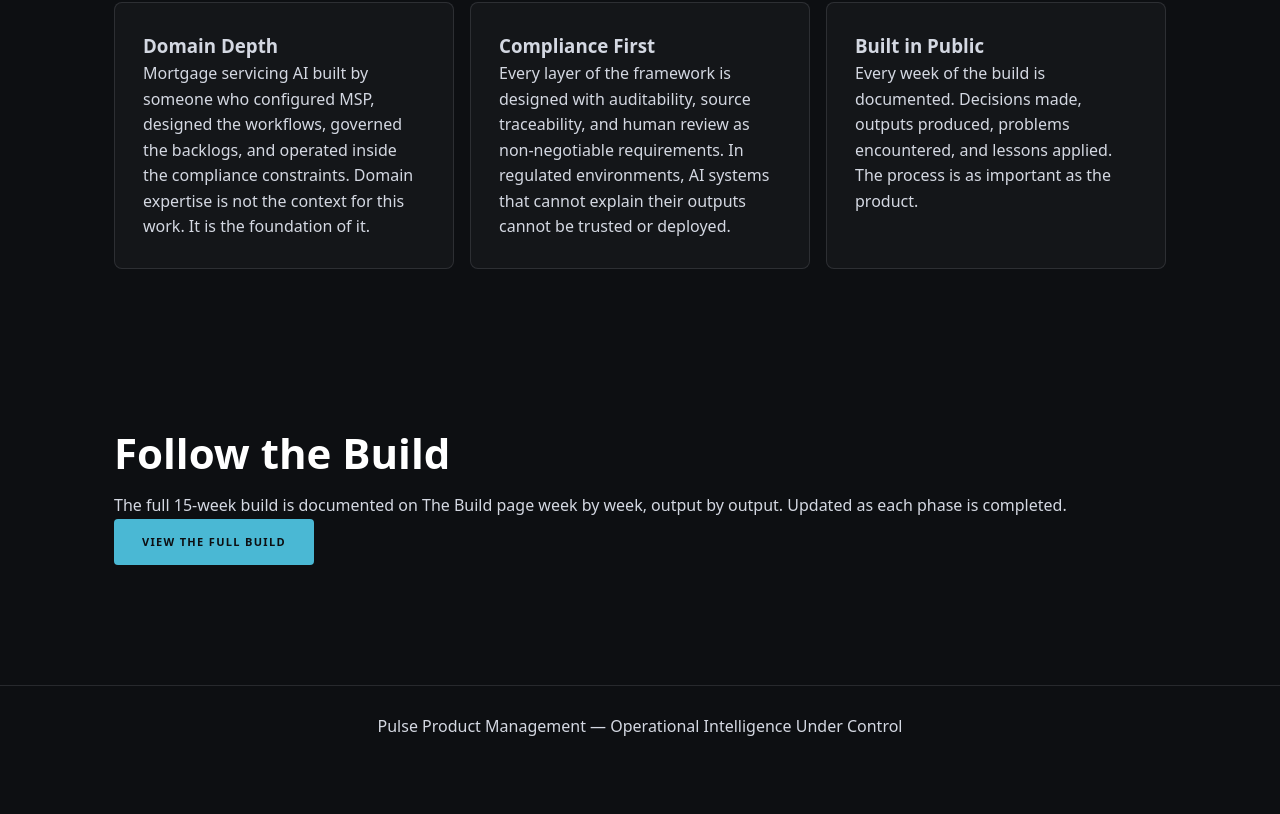
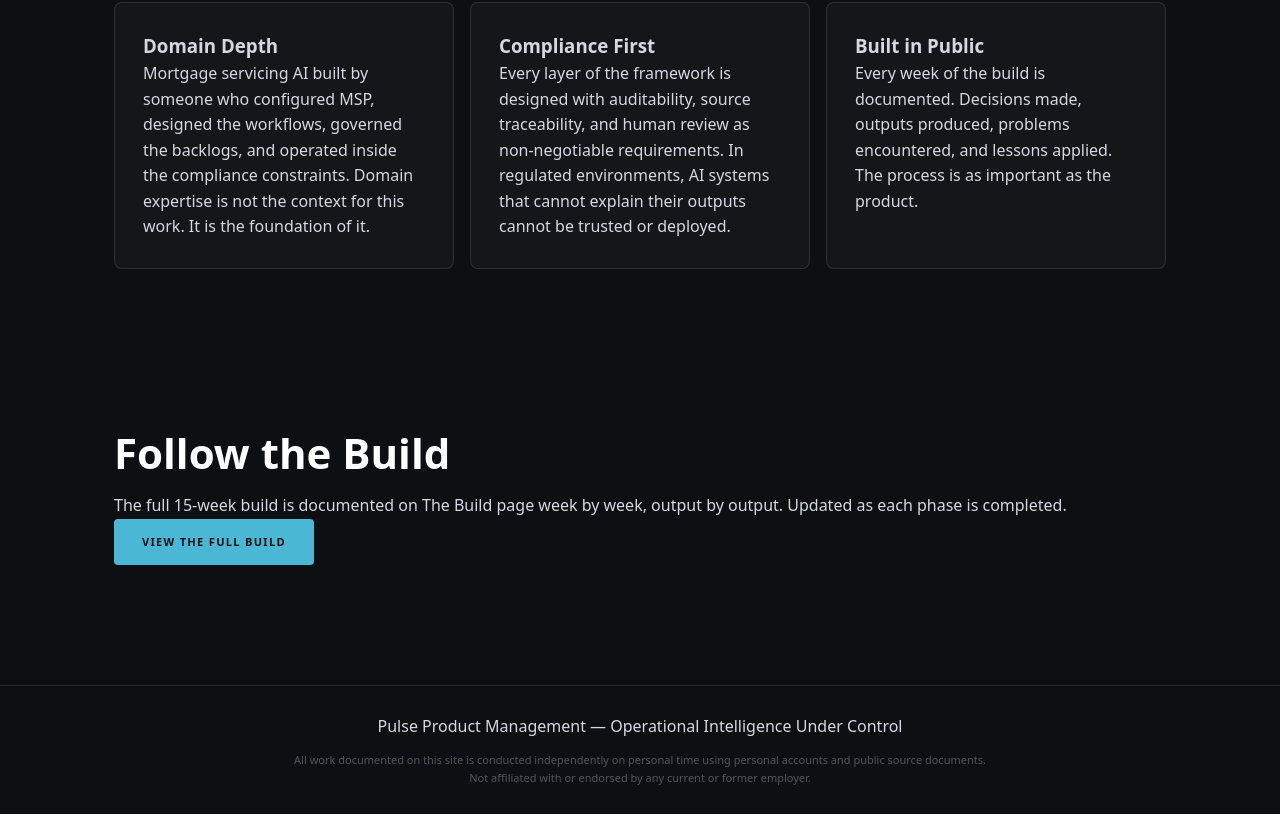
Before and after one commit to blendedpages-bq/pulse-pm, a React (Vite) app: page / in a window 1280 px wide. Shown: the part 1500-2314 px from the top of the page. Before the commit the page ends 2267 px from the top, so only its background shows below. Built offline with nearby package versions, Linux system fonts and the light colour scheme.

Commit message:
feat: add independence disclaimer to footer

```diff
--- a/src/App.jsx
+++ b/src/App.jsx
@@ -25,6 +25,11 @@ function Footer() {
         <p className="footer-text">
           Pulse Product Management — Operational Intelligence Under Control
         </p>
+        <p className="footer-disclaimer">
+          All work documented on this site is conducted independently on personal
+          time using personal accounts and public source documents. Not affiliated
+          with or endorsed by any current or former employer.
+        </p>
       </div>
     </footer>
   )
--- a/src/index.css
+++ b/src/index.css
@@ -552,3 +552,18 @@ footer {
     margin-bottom: 0.65rem !important;
     line-height: 1.5 !important;
   }
+
+  /* ----------------------------------------------------------
+   Footer disclaimer
+   ---------------------------------------------------------- */
+.footer-disclaimer {
+  font-size: 11px;
+  color: var(--silver);
+  opacity: 0.4;
+  text-align: center;
+  margin-top: 0.75rem;
+  max-width: 700px;
+  margin-left: auto;
+  margin-right: auto;
+  line-height: 1.6;
+}
```
